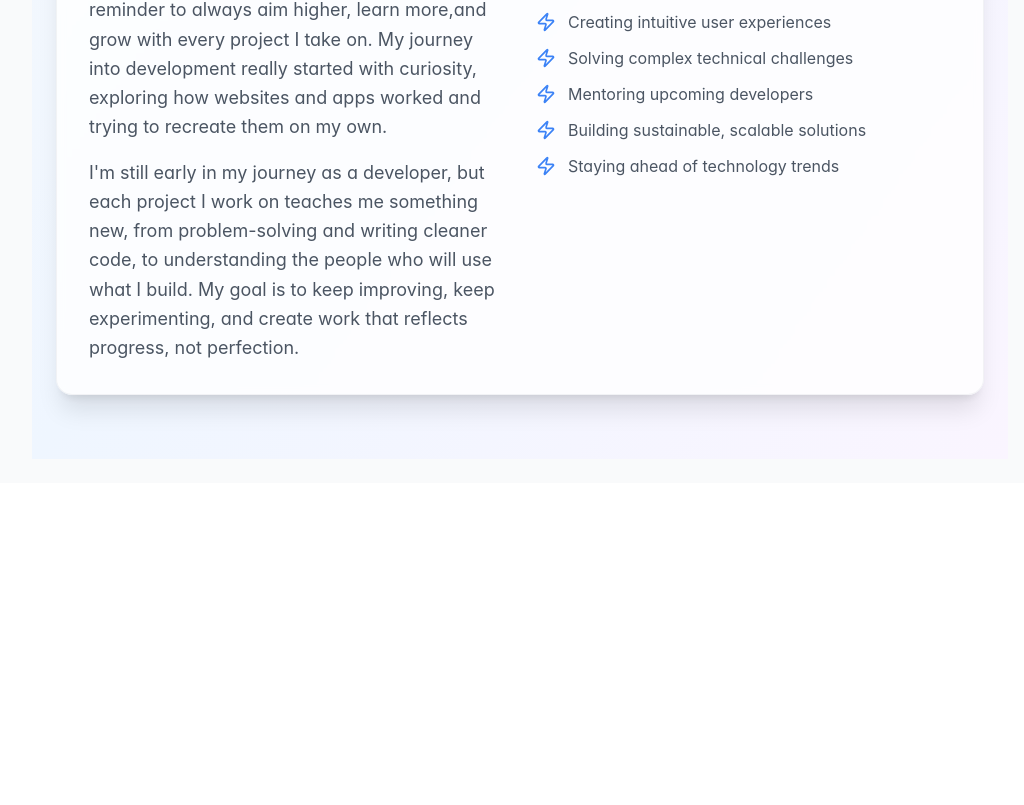
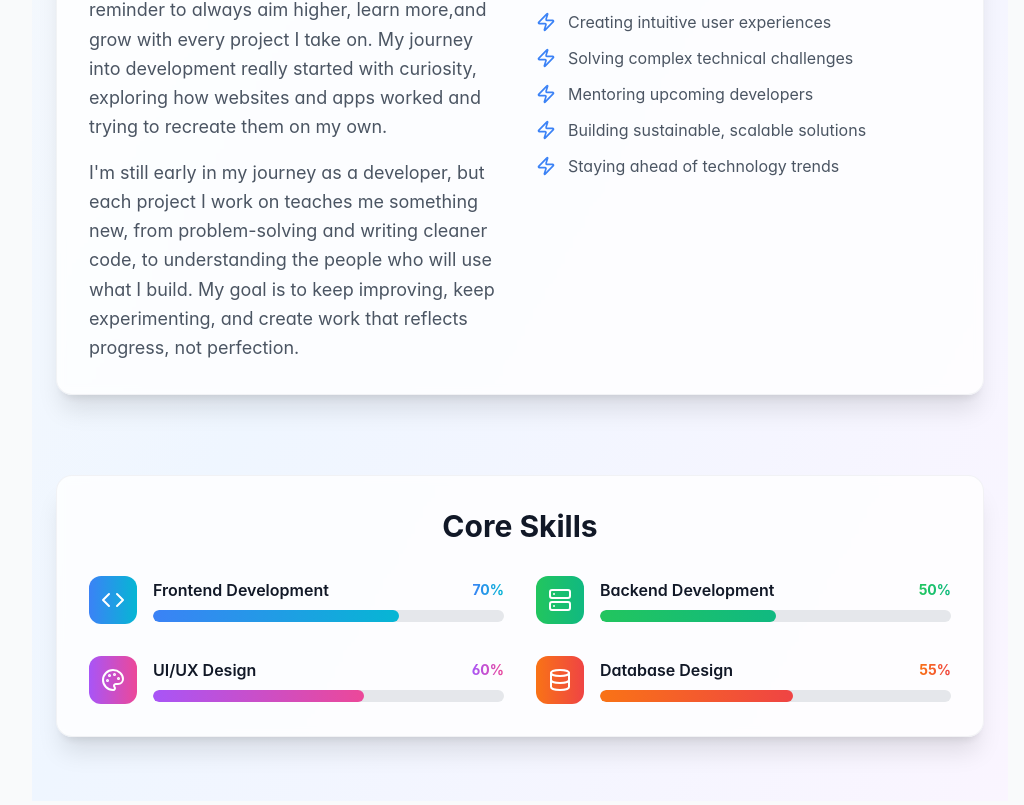
Before and after one commit to XyonShadow/XyonBoard, a React (Vite) app: page /about in a window 1280 px wide. Shown: the part 1047-1852 px from the top of the page, without its empty margins (248-1272 px from the left). Before the commit the page ends 1530 px from the top, so only its background shows below. Built offline with nearby package versions, Linux system fonts and the light colour scheme.

Commit message:
feat(about): add Core Skills section with progress bars and icons

```diff
--- a/src/pages/About.tsx
+++ b/src/pages/About.tsx
@@ -47,6 +47,13 @@ const projects = [
     technologies: ['HTML', 'CSS', 'JavaScript'],
     link: 'https://github.com/XyonShadow/Portfolio-site'
   }
+];
+
+const skills = [
+  { name: 'Frontend Development', icon: Code, level: 70, color: 'from-blue-500 to-cyan-500' },
+  { name: 'Backend Development', icon: Server, level: 50, color: 'from-green-500 to-emerald-500' },
+  { name: 'UI/UX Design', icon: Palette, level: 60, color: 'from-purple-500 to-pink-500' },
+  { name: 'Database Design', icon: Database, level: 55, color: 'from-orange-500 to-red-500' }
 ];
 
 const About: React.FC = () => {
@@ -127,8 +134,8 @@ const About: React.FC = () => {
         </div>
       </div>
 
+      {/* Main Content */}
       <div className="max-w-6xl mx-auto px-6 py-16 space-y-20">
-
         {/* Personal Stats */}
         <div>
           <div className="grid grid-cols-2 lg:grid-cols-4 gap-6">
@@ -285,6 +292,42 @@ const About: React.FC = () => {
             </div>
           </div>
         </div>
+
+        {/* Skills Section */}
+        <div>
+          <div className="bg-white/80 dark:bg-gray-800/80 backdrop-blur-sm p-8 rounded-2xl shadow-xl border border-gray-200/50 dark:border-gray-700/50">
+            <h2 className="text-3xl font-bold text-gray-900 dark:text-white mb-8 text-center">Core Skills</h2>
+            <div className="grid grid-cols-1 md:grid-cols-2 gap-8">
+              {skills.map((skill) => {
+                const Icon = skill.icon;
+                return (
+                  <div key={skill.name} className="space-y-4">
+                    <div className="flex items-center gap-4">
+                      <div className={`w-12 h-12 rounded-xl bg-gradient-to-r ${skill.color} flex items-center justify-center`}>
+                        <Icon className="w-6 h-6 text-white" />
+                      </div>
+                      <div className="flex-1">
+                        <div className="flex justify-between items-center mb-2">
+                          <span className="font-semibold text-gray-900 dark:text-white">{skill.name}</span>
+                          <span className={`text-sm font-bold text-transparent bg-clip-text bg-gradient-to-r ${skill.color}`}>
+                            {skill.level}%
+                          </span>
+                        </div>
+                        <div className="h-3 bg-gray-200 dark:bg-gray-700 rounded-full overflow-hidden">
+                          <div className={`h-full bg-gradient-to-r ${skill.color} rounded-full`}
+                            style={{
+                              width: `${skill.level}%`,
+                            }}
+                          />
+                        </div>
+                      </div>
+                    </div>
+                  </div>
+                );
+              })}
+            </div>
+          </div>
+        </div>
       </div>
     </div>
   );
```
